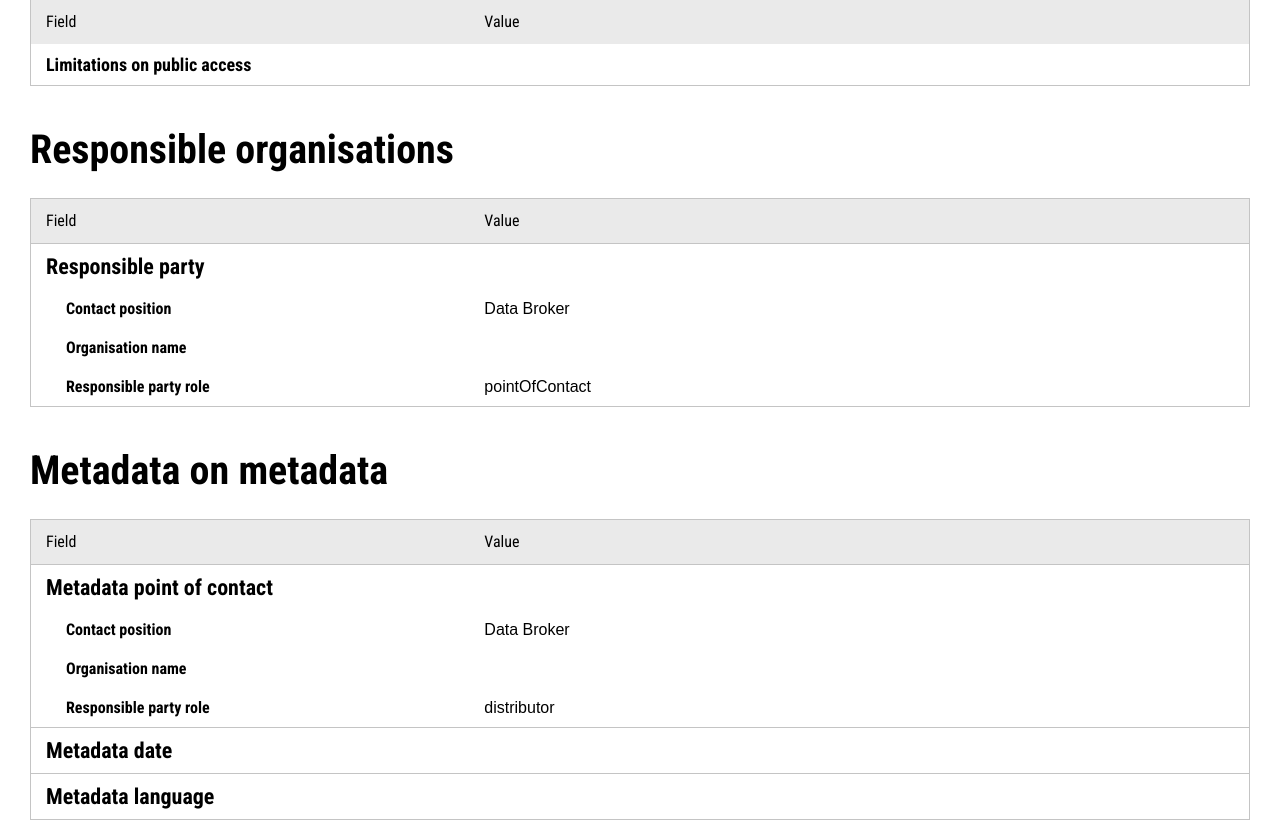
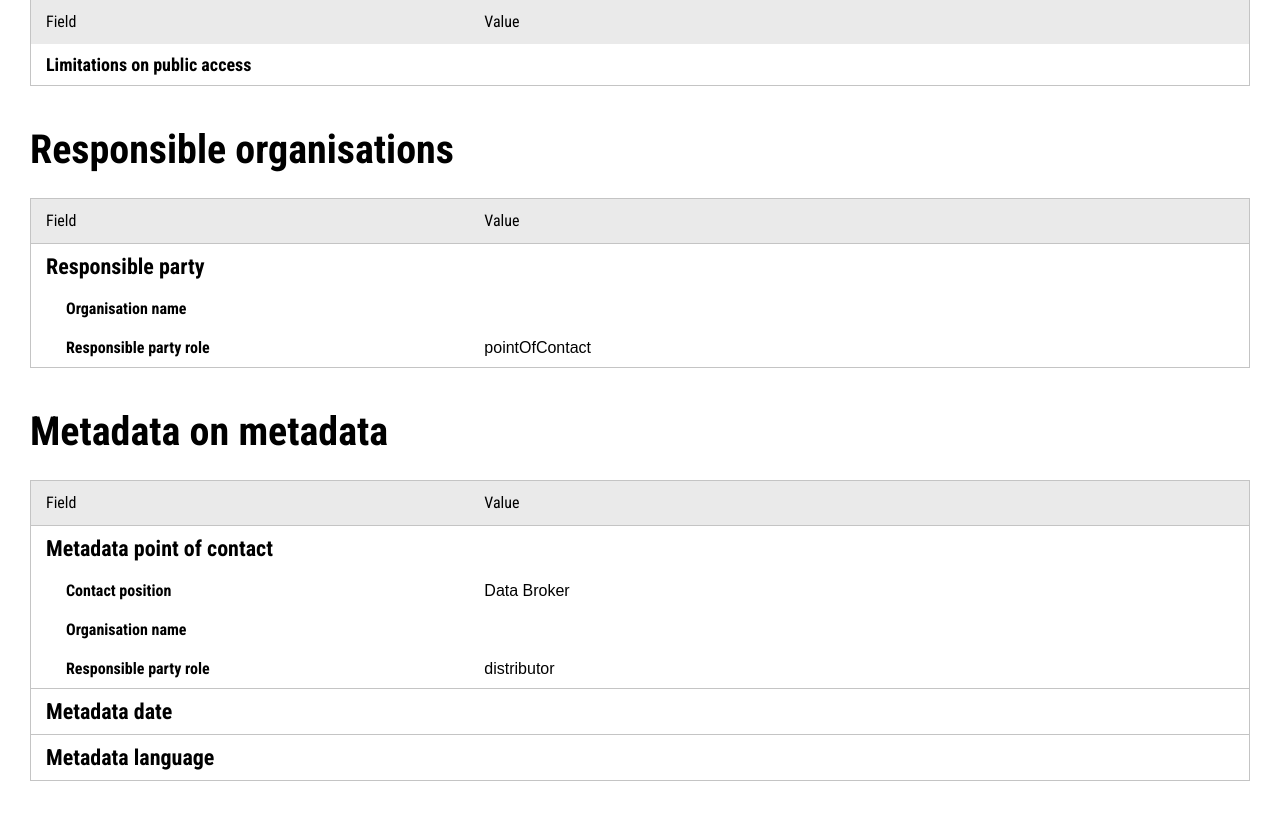
Before and after one commit to DataShades/ckanext-metaexport, a Python web app: template ckanext/metaexport/templates/metaexport/html.html in a window 1280 px wide. Shown: the part 2164-2994 px from the top of the page. After the commit the page ends 2945 px from the top, so only its background shows below. Run offline with Jinja, Linux system fonts and the light colour scheme; the template is opened without the code that fills it, so the values that code supplies are empty; some libraries are stand-ins or nearby versions.

Commit message:
DPINSWXCFAC-84 / alts

```diff
--- a/ckanext/metaexport/templates/metaexport/html.html
+++ b/ckanext/metaexport/templates/metaexport/html.html
@@ -844,10 +844,10 @@
               <h2 title="Responsible party and Responsible party role">Responsible party</h2>
             </td>
           </tr>
-          <tr>
-          <td><h4>Contact position</h4></td>
-          <td><p>Data Broker</p></td>
-          </tr>
+          <!-- <tr>
+               <td><h4>Contact position</h4></td>
+               <td><p>Data Broker</p></td>
+               </tr> -->
           <tr>
           <td><h4>Organisation name</h4></td>
           <td><p>{{ owner_org.title }}</p></td>
```
